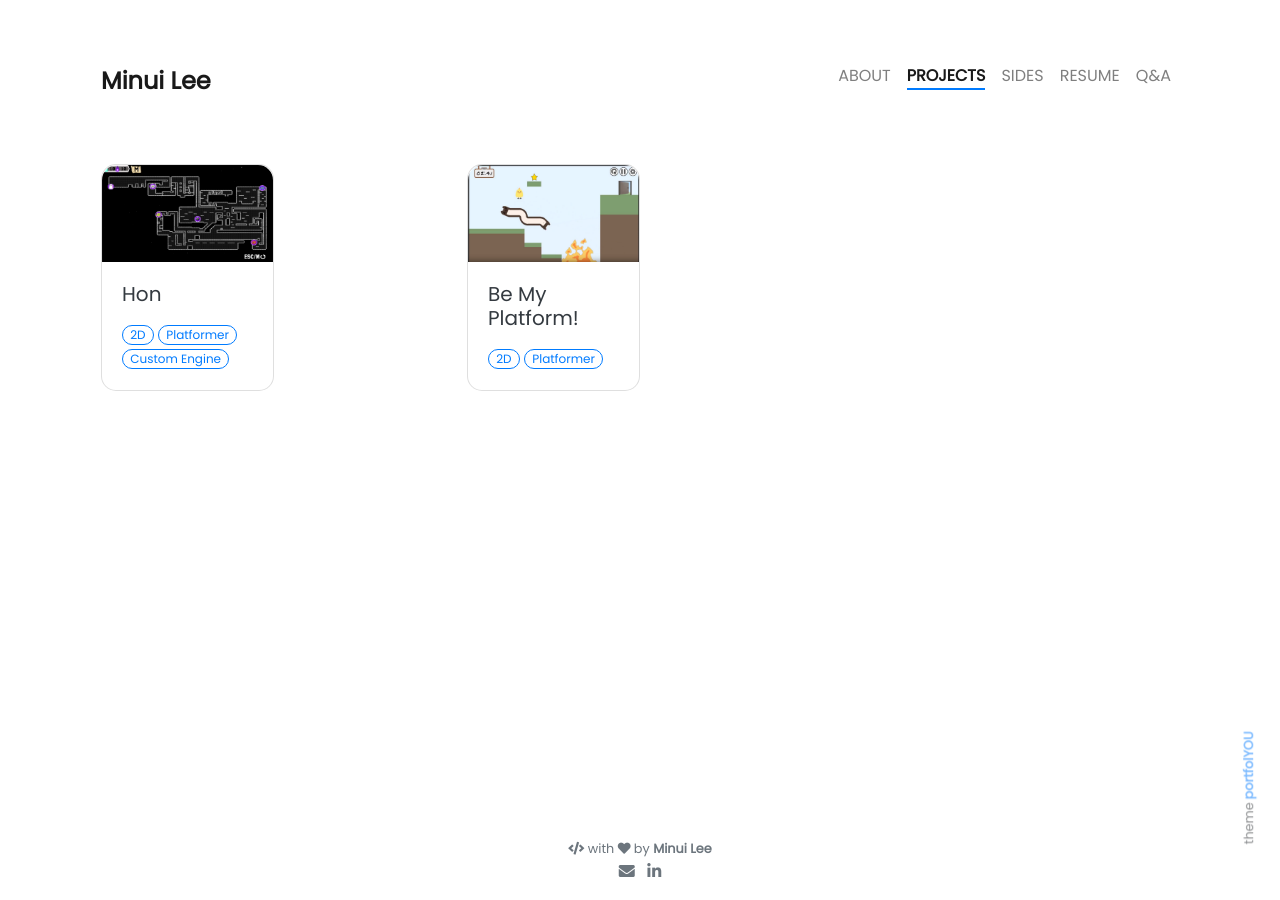
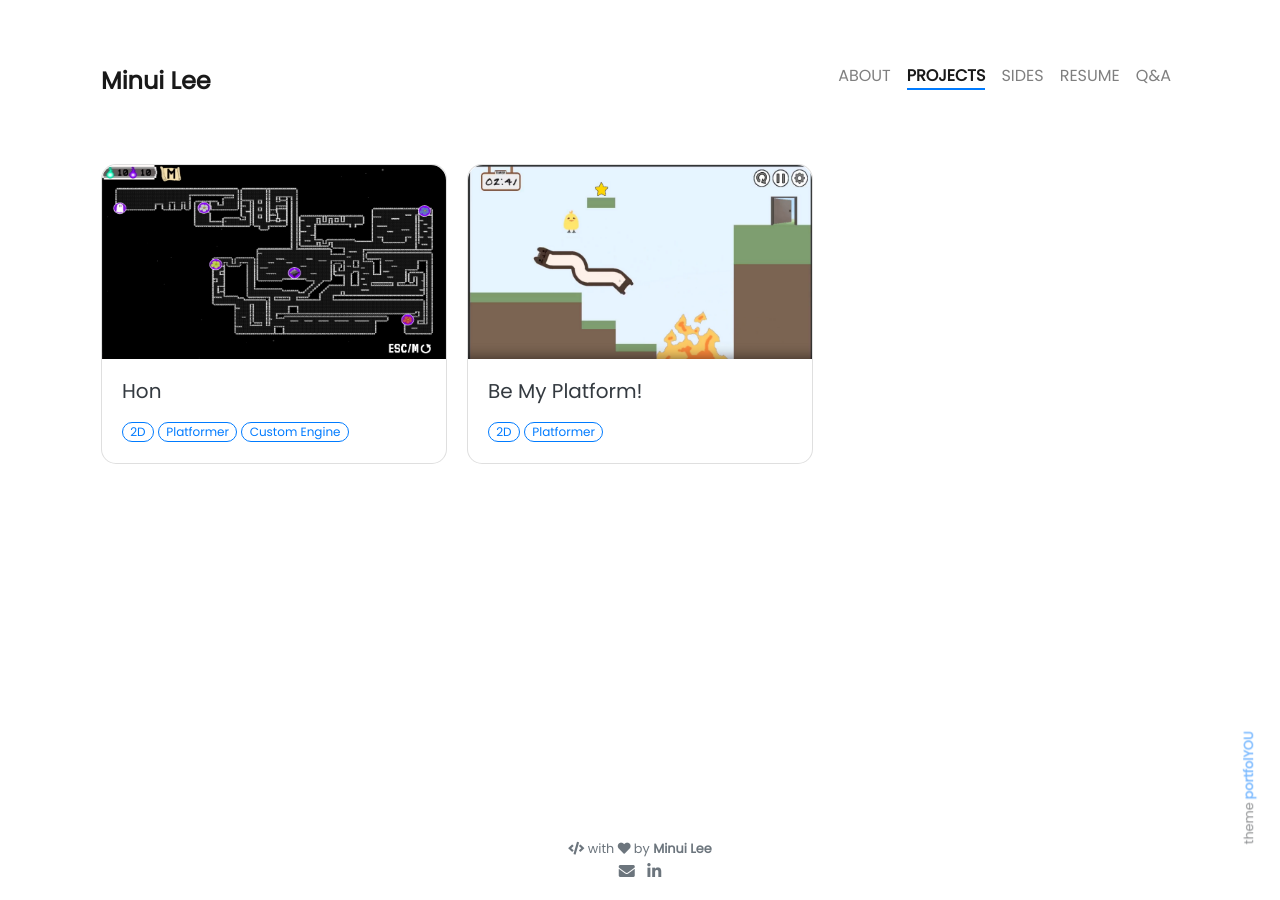
Before and after one commit to MinuiLee/MinuiLee.github.io, a Jekyll site: the page built from pages/teamprojects.html, in a window 1280 px wide. Built offline with Jekyll 4.4.1, drawn with Linux system fonts in a browser that asks for light colours; nearby versions of some CDN libraries.

Commit message:
no message

```diff
--- a/_sass/_projects.scss
+++ b/_sass/_projects.scss
@@ -2,8 +2,6 @@
   border-radius: $rounded-borders;
   text-decoration: none !important;
   margin: 10px auto;
-  max-width: 50%;
-  height: auto;
 
   .card-img-top {
     border-radius: $rounded-borders $rounded-borders 0 0;
```
